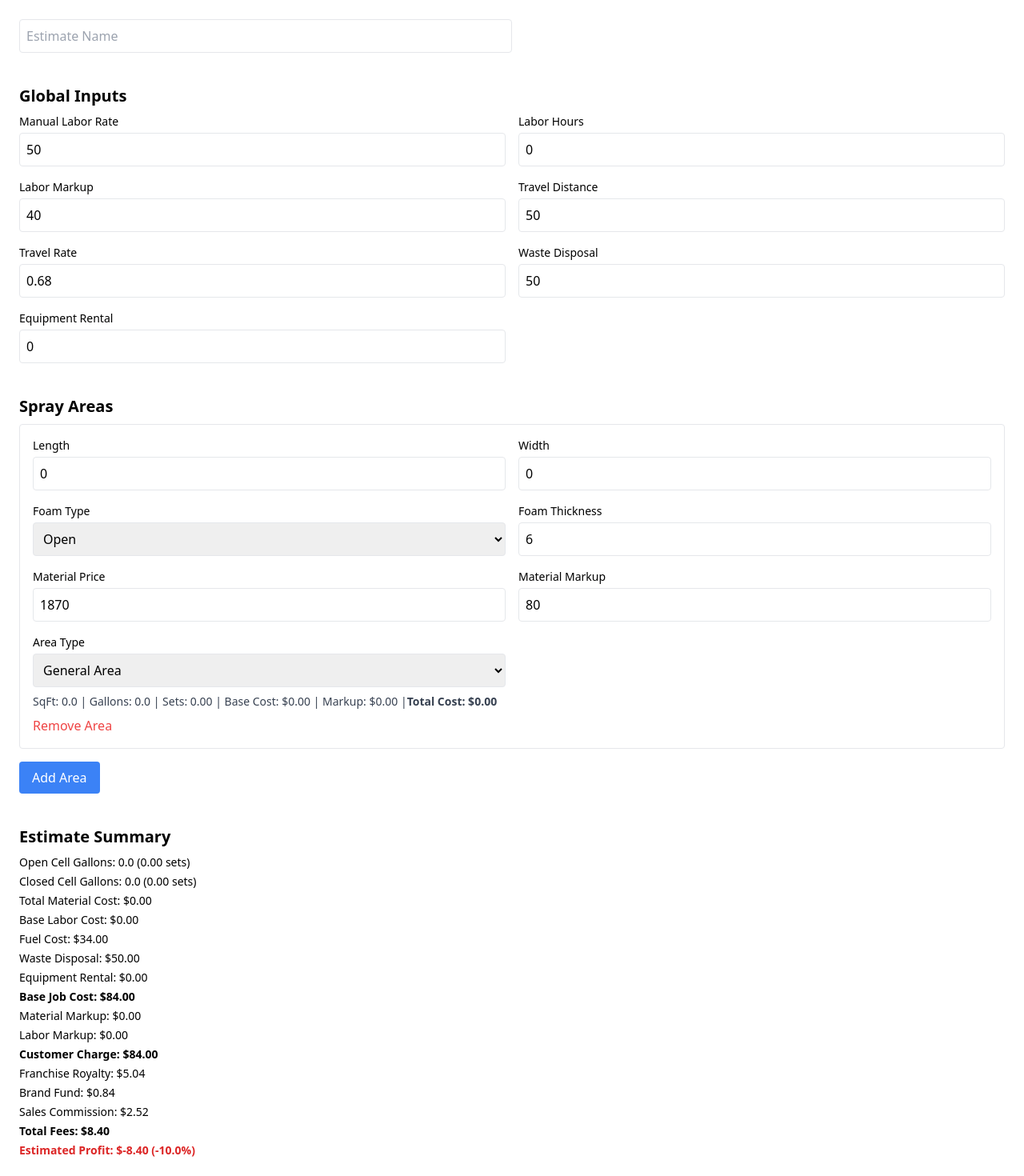
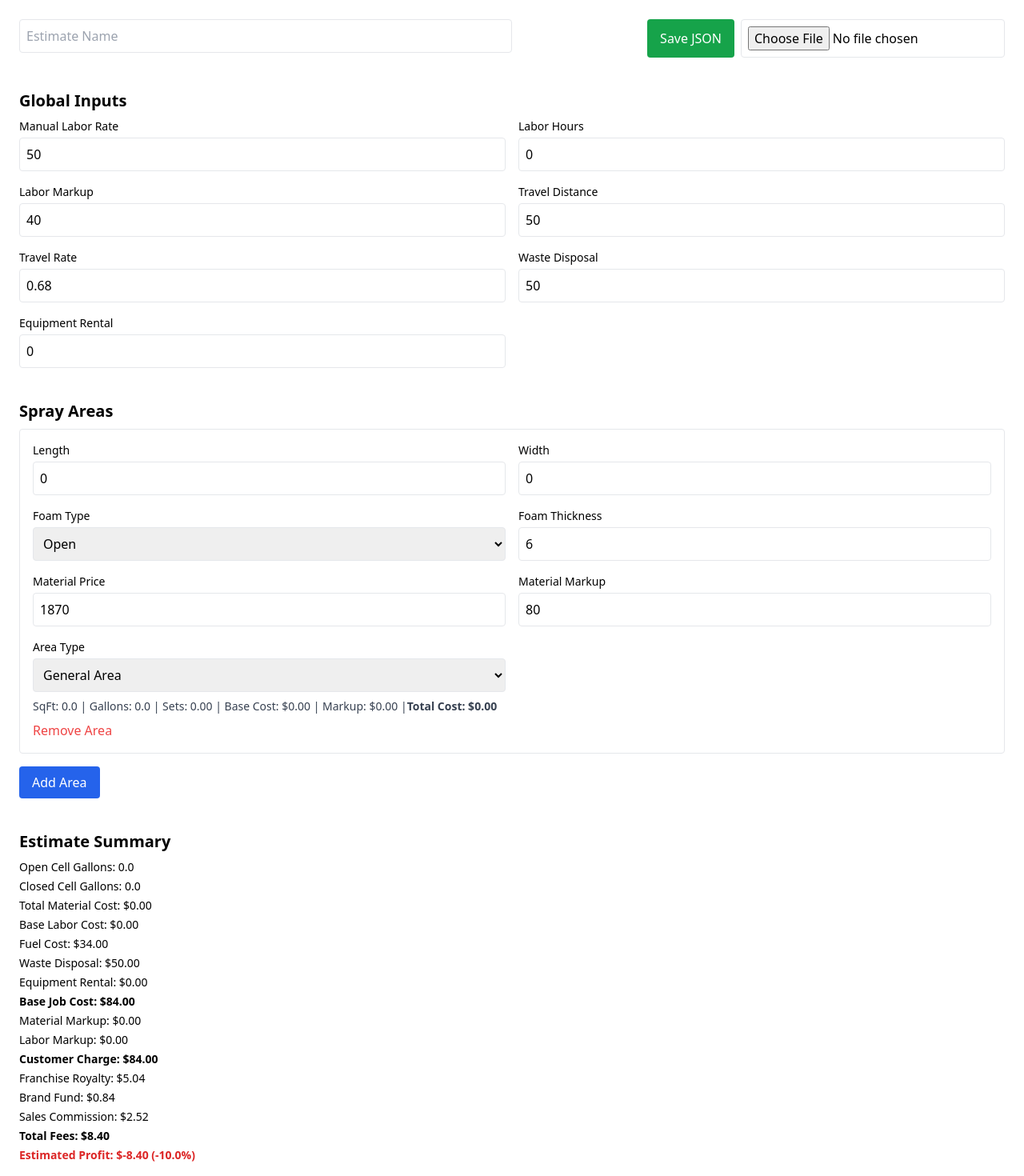
Before and after one commit to atjordan55/sprayfoamestimator_save, a React (Create React App) app: page / in a window 1280 px wide. Shown: the top 1470 px of the page at 80% size. Built offline with nearby package versions, Linux system fonts and the light colour scheme.

Commit message:
Update App.jsx

```diff
--- a/src/App.jsx
+++ b/src/App.jsx
@@ -63,8 +63,7 @@ export default function SprayFoamEstimator() {
     equipmentRental: 0
   });
 
-  const [sprayAreas, setSprayAreas] = useState([
-    {
+  const [sprayAreas, setSprayAreas] = useState([{
     length: 0,
     width: 0,
     foamType: "Open",
@@ -73,8 +72,7 @@ export default function SprayFoamEstimator() {
     materialMarkup: 80,
     areaType: "General Area",
     roofPitch: "4/12"
-    }
-  ]);
+  }]);
 
   const [actuals, setActuals] = useState({
     actualLaborHours: 0,
@@ -115,27 +113,54 @@ export default function SprayFoamEstimator() {
   };
 
   const removeArea = (index) => {
-    const updated = sprayAreas.filter((_, i) => i !== index);
-    setSprayAreas(updated);
+    setSprayAreas(sprayAreas.filter((_, i) => i !== index));
+  };
+
+  const saveEstimate = () => {
+    const json = JSON.stringify({ estimateName, globalInputs, sprayAreas, actuals }, null, 2);
+    const blob = new Blob([json], { type: 'application/json' });
+    const url = URL.createObjectURL(blob);
+    const a = document.createElement('a');
+    a.href = url;
+    a.download = `${estimateName || 'spray-foam-estimate'}.json`;
+    a.click();
+  };
+
+  const loadEstimate = (e) => {
+    const file = e.target.files[0];
+    if (!file) return;
+    const reader = new FileReader();
+    reader.onload = () => {
+      try {
+        const data = JSON.parse(reader.result);
+        setEstimateName(data.estimateName || "");
+        setGlobalInputs(data.globalInputs || {});
+        setSprayAreas(data.sprayAreas || []);
+        setActuals(data.actuals || {});
+      } catch (err) {
+        alert("Invalid JSON file.");
+      }
+    };
+    reader.readAsText(file);
   };
 
   const totalGallons = { open: 0, closed: 0 };
   let baseMaterialCost = 0;
+  let materialMarkupAmount = 0;
+
   sprayAreas.forEach(area => {
-    const { gallons, baseMaterialCost: cost } = calculateMaterialCost(area);
+    const { gallons, baseMaterialCost: cost, markupAmount } = calculateMaterialCost(area);
     if (area.foamType === "Open") totalGallons.open += gallons;
     else totalGallons.closed += gallons;
     baseMaterialCost += cost;
+    materialMarkupAmount += markupAmount;
   });
 
+  const fuelCost = globalInputs.travelDistance * globalInputs.travelRate;
   const baseLaborCost = globalInputs.laborHours * globalInputs.manualLaborRate;
-  const fuelCost = globalInputs.travelDistance * globalInputs.travelRate;
   const totalBaseCost = baseMaterialCost + baseLaborCost + fuelCost + globalInputs.wasteDisposal + globalInputs.equipmentRental;
-  const materialMarkupAmount = baseMaterialCost * 0.75;
   const laborMarkupAmount = baseLaborCost * (globalInputs.laborMarkup / 100);
-  const complexityCost = 0;
-  const discount = 0;
-  const customerCost = totalBaseCost + materialMarkupAmount + laborMarkupAmount + complexityCost - discount;
+  const customerCost = totalBaseCost + materialMarkupAmount + laborMarkupAmount;
   const franchiseRoyalty = customerCost * 0.06;
   const brandFund = customerCost * 0.01;
   const salesCommission = customerCost * 0.03;
@@ -153,19 +178,22 @@ export default function SprayFoamEstimator() {
   const marginColor = profitMargin < 25 ? "text-red-600" : profitMargin < 30 ? "text-yellow-600" : "text-green-600";
   const actualMarginColor = actualMargin < 25 ? "text-red-600" : actualMargin < 30 ? "text-yellow-600" : "text-green-600";
 
-  const openSets = totalGallons.open / 55;
-  const closedSets = totalGallons.closed / 55;
+  const pitchOptions = Array.from({ length: 12 }, (_, i) => `${i + 1}/12`);
 
   return (
     <div className="p-6 space-y-10">
-      <div className="flex justify-between items-center">
+      <div className="flex flex-col sm:flex-row gap-4 justify-between items-start">
         <input
           type="text"
           placeholder="Estimate Name"
           value={estimateName}
           onChange={(e) => setEstimateName(e.target.value)}
-          className="border p-2 rounded w-1/2"
+          className="border p-2 rounded w-full sm:w-1/2"
         />
+        <div className="flex gap-2">
+          <button onClick={saveEstimate} className="bg-green-600 text-white px-4 py-2 rounded">Save JSON</button>
+          <input type="file" accept="application/json" onChange={loadEstimate} className="border p-2 rounded" />
+        </div>
       </div>
 
       <div>
@@ -192,8 +220,9 @@ export default function SprayFoamEstimator() {
           return (
             <div key={index} className="border p-4 rounded mb-4">
               <div className="grid grid-cols-2 gap-4">
-                {Object.entries(area).map(([key, val]) => (
-                  key !== "roofPitch" || area.areaType === "Roof Deck" ? (
+                {Object.entries(area).map(([key, val]) => {
+                  if (key === "roofPitch" && area.areaType !== "Roof Deck") return null;
+                  return (
                     <div key={key}>
                       <label className="block text-sm font-medium mb-1">{labelMap[key] || key}</label>
                       {key === "foamType" || key === "areaType" ? (
@@ -202,10 +231,7 @@ export default function SprayFoamEstimator() {
                           onChange={(e) => updateArea(index, key, e.target.value)}
                           className="w-full border p-2 rounded"
                         >
-                          {(key === "foamType"
-                            ? ["Open", "Closed"]
-                            : ["General Area", "Roof Deck", "Gable"]
-                          ).map(opt => (
+                          {(key === "foamType" ? ["Open", "Closed"] : ["General Area", "Roof Deck", "Gable"]).map(opt => (
                             <option key={opt} value={opt}>{opt}</option>
                           ))}
                         </select>
@@ -215,8 +241,8 @@ export default function SprayFoamEstimator() {
                           onChange={(e) => updateArea(index, key, e.target.value)}
                           className="w-full border p-2 rounded"
                         >
-                          {Array.from({ length: 12 }, (_, i) => `${i + 1}/12`).map(pitch => (
-                            <option key={pitch} value={pitch}>{pitch}</option>
+                          {pitchOptions.map(opt => (
+                            <option key={opt} value={opt}>{opt}</option>
                           ))}
                         </select>
                       ) : (
@@ -228,8 +254,8 @@ export default function SprayFoamEstimator() {
                         />
                       )}
                     </div>
-                  ) : null
-                ))}
+                  );
+                })}
               </div>
               <MiniOutput
                 sqft={sqft}
@@ -243,14 +269,14 @@ export default function SprayFoamEstimator() {
             </div>
           );
         })}
-        <button onClick={addArea} className="bg-blue-500 text-white px-4 py-2 rounded">Add Area</button>
+        <button onClick={addArea} className="bg-blue-600 text-white px-4 py-2 rounded">Add Area</button>
       </div>
 
       <div>
         <h2 className="text-xl font-bold mb-2">Estimate Summary</h2>
         <div className="text-sm space-y-1">
-          <div>Open Cell Gallons: {totalGallons.open.toFixed(1)} ({openSets.toFixed(2)} sets)</div>
-          <div>Closed Cell Gallons: {totalGallons.closed.toFixed(1)} ({closedSets.toFixed(2)} sets)</div>
+          <div>Open Cell Gallons: {totalGallons.open.toFixed(1)}</div>
+          <div>Closed Cell Gallons: {totalGallons.closed.toFixed(1)}</div>
           <div>Total Material Cost: ${baseMaterialCost.toFixed(2)}</div>
           <div>Base Labor Cost: ${baseLaborCost.toFixed(2)}</div>
           <div>Fuel Cost: ${fuelCost.toFixed(2)}</div>
```
Lines whose indentation alone changed are shown as unchanged.
